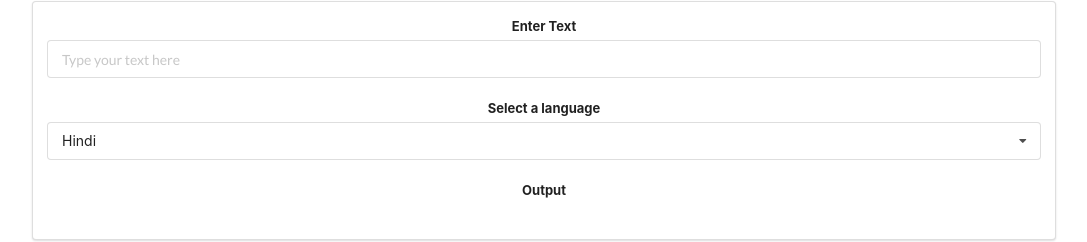
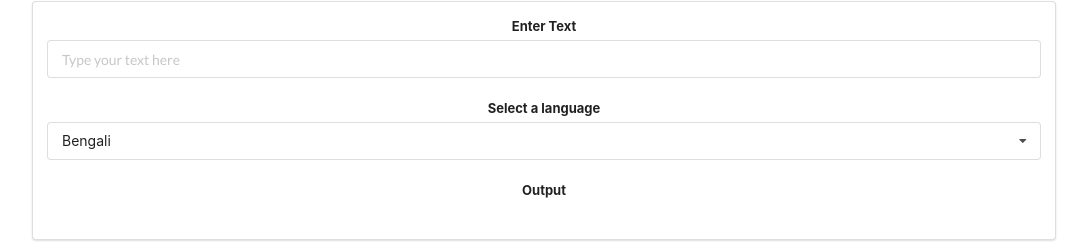
Before and after one commit to yunusparvezkhan/widget-app, a React (Create React App) app: page / in a window 1280 px wide. Shown: the part 91-333 px from the top of the page, without its empty margins (96-1183 px from the left). Built offline with nearby package versions, Linux system fonts and the light colour scheme; no server answers.

Commit message:
v4 Delta 2.11
Made bengali, the default language

```diff
--- a/src/components/Translate.js
+++ b/src/components/Translate.js
@@ -8,7 +8,7 @@ import '../styles/Translate.css'
 
 
 const Translate = () => {
-    const [language, setLanguage] = useState(languages.arr[35]);
+    const [language, setLanguage] = useState(languages.arr[8]);
     const [bugfixingstate, setBugfixingstate] = useState('0px'); // Ignore this state, this one is made to keep up with the norms of the Dropdown component. Also ignore the prop where this state setter is passed.
     const [text, setText] = useState('');
 
```
